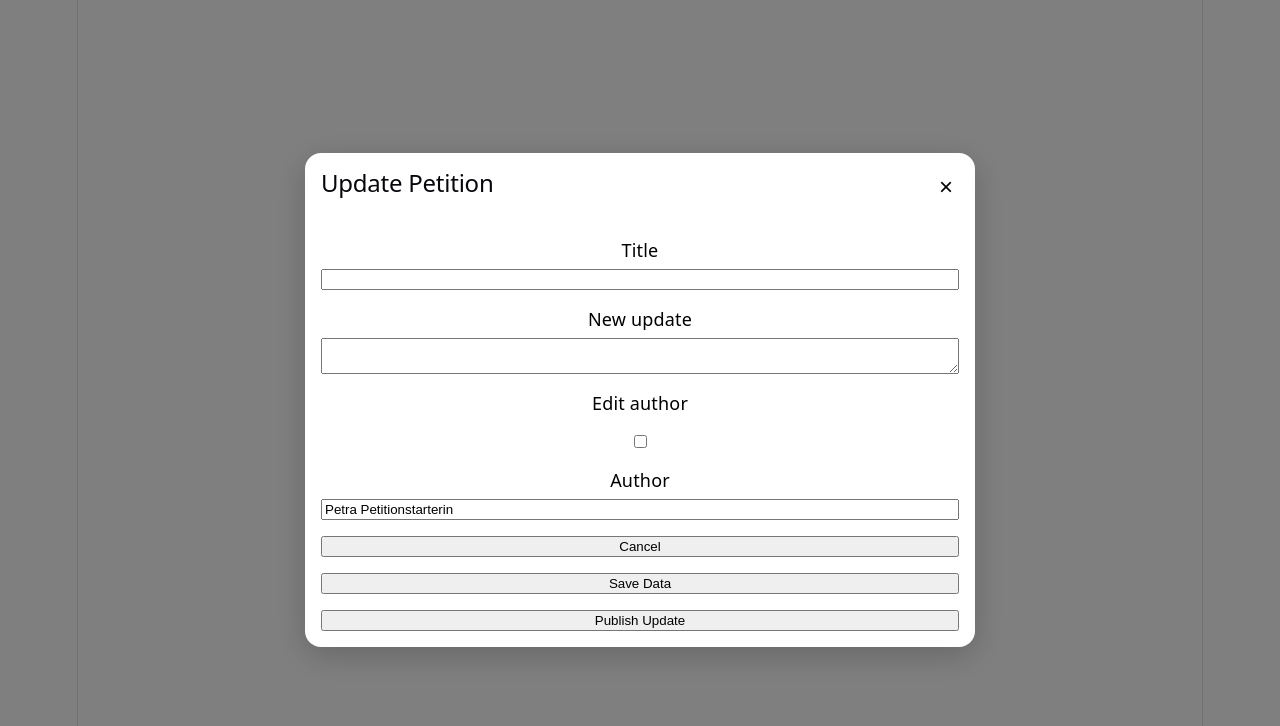
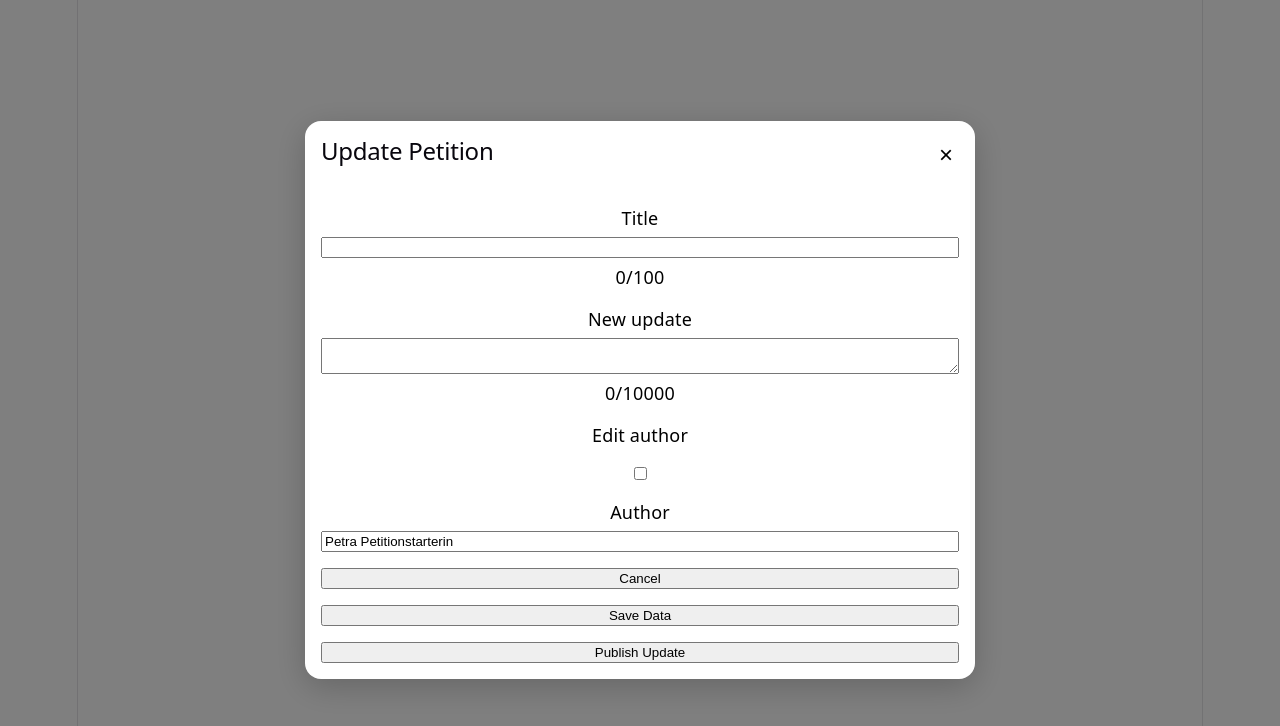
Before and after one commit to tomosim/petition-update-modal, a React (Vite) app: page / in a window 1280 px wide. Both pictures are taken after a click on the button "Update Petition". Shown: the top 726 px of the page. Built offline with nearby package versions, Linux system fonts and the light colour scheme.

Commit message:
implement character count error messages

```diff
--- a/src/components/Input.tsx
+++ b/src/components/Input.tsx
@@ -12,6 +12,8 @@ type CommonProps = {
     labelClassName?: string;
     errorClassName?: string;
     'aria-describedby'?: string;
+    charCount?: number;
+    charLimit?: number;
 };
 
 type InputProps = CommonProps & (
@@ -34,6 +36,8 @@ export default function Input(props: InputProps) {
         labelClassName,
         errorClassName,
         'aria-describedby': describedBy,
+        charCount,
+        charLimit,
         ...nativeProps
     } = props;
 
@@ -41,6 +45,7 @@ export default function Input(props: InputProps) {
     const ariaDescribedBy = [describedBy, error ? errorId : undefined]
         .filter(Boolean)
         .join(' ') || undefined;
+    const charLimitExceeded = charLimit !== undefined && charCount !== undefined && charCount > charLimit;
 
     return (
         <div className={wrapperClassName} style={{ display: 'flex', flexDirection: 'column', gap: 6 }}>
@@ -66,6 +71,10 @@ export default function Input(props: InputProps) {
                 />
             )}
 
+            {charLimit && (
+                <p style={{ color: charLimitExceeded ? 'red' : 'inherit' }}> {charCount}/{charLimit}</p>
+            )}
+
             {error && (
                 <p id={errorId} className={errorClassName} role="alert" style={{ color: 'red', margin: 0 }}>
                     {error}
--- a/src/components/PetitionUpdateForm.tsx
+++ b/src/components/PetitionUpdateForm.tsx
@@ -98,6 +98,8 @@ export default function PetitionUpdateForm({ onClose, title }: { onClose: () =>
                         onChange={handleInputChange}
                         required
                         error={errors.title}
+                        charCount={formData.title.length}
+                        charLimit={100}
                     />
 
                     <Input
@@ -109,6 +111,8 @@ export default function PetitionUpdateForm({ onClose, title }: { onClose: () =>
                         onChange={handleInputChange}
                         required
                         error={errors.newUpdate}
+                        charCount={formData.newUpdate.length}
+                        charLimit={10000}
                     />
                     <label htmlFor="author-edit">Edit author</label>
                     <input
```
